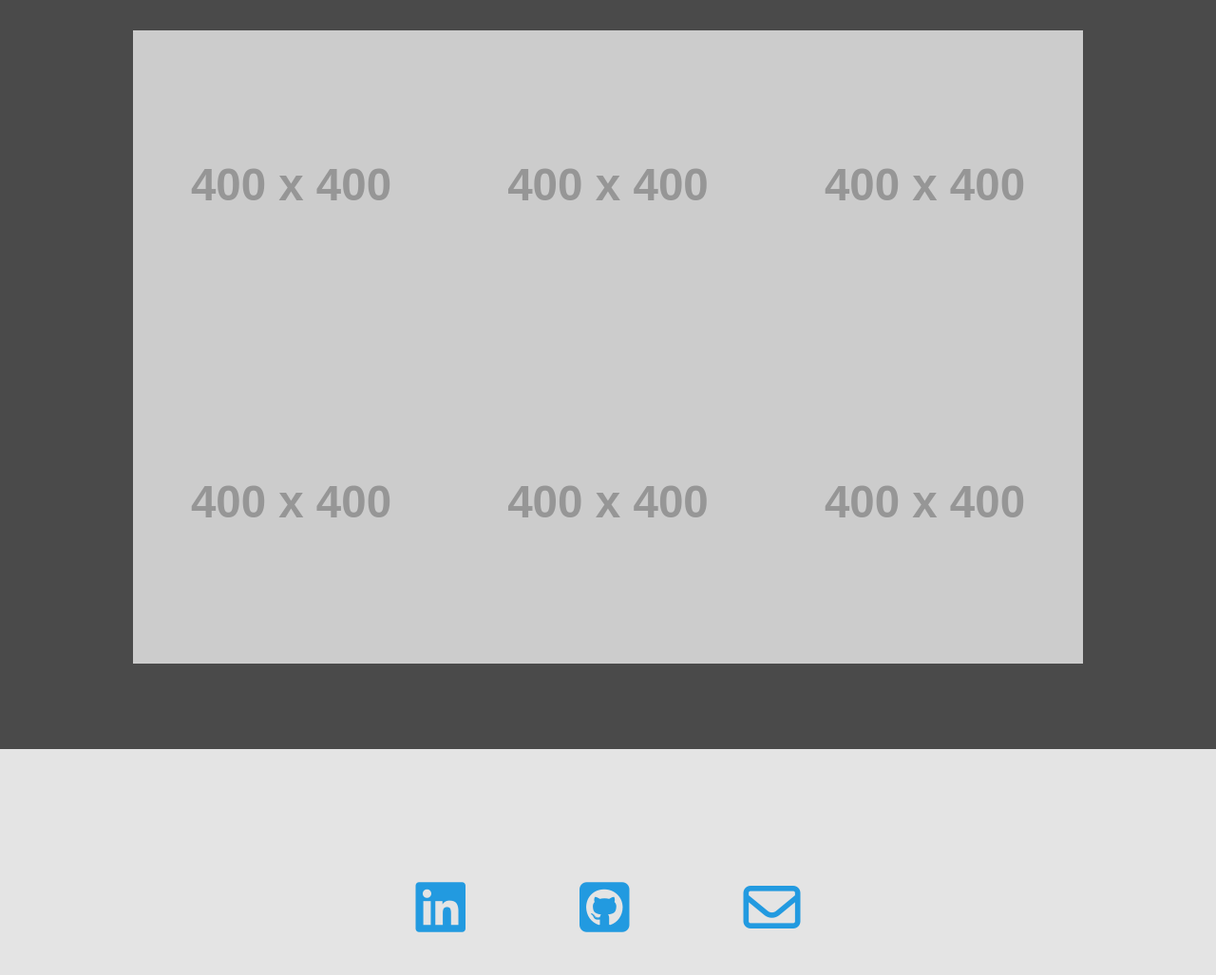
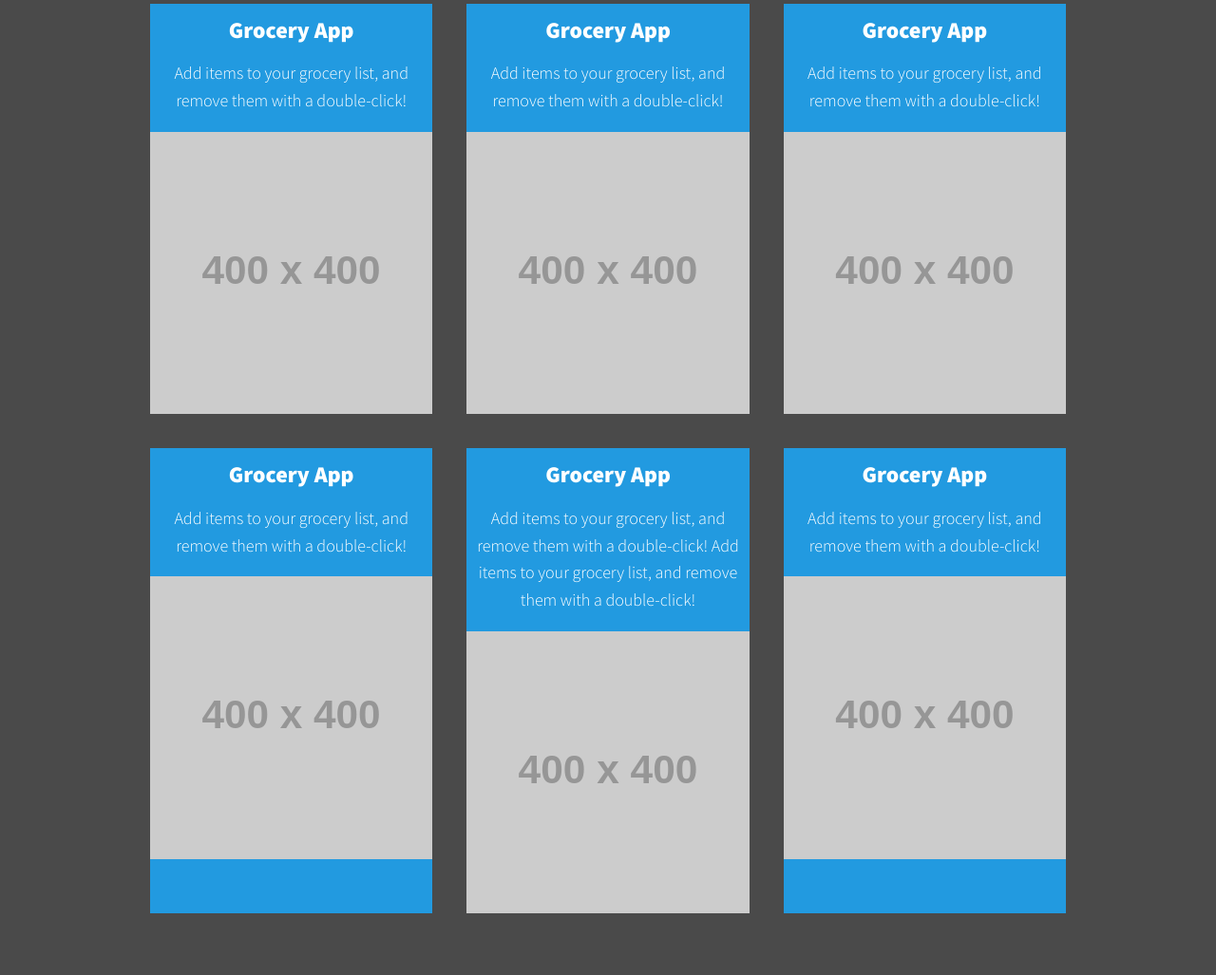
Before and after one commit to mmolli55/Portfolio-Site, a plain HTML site: page index.html in a window 1280 px wide. Shown: the part 2103-3130 px from the top of the page at 95% size. Drawn offline with nearby package versions, Linux system fonts and the light colour scheme; placeholder pictures from the web are drawn by us.

Commit message:
refined projects grid

```diff
--- a/index.css
+++ b/index.css
@@ -401,6 +401,10 @@ img.biking {
     text-align: center;
 }
 
+.section_title-projects {
+    margin-bottom: 8px;
+}
+
 .projects-grid {
     display: grid;
     grid-template-columns: repeat(auto-fit, minmax(300px, 1fr));
@@ -411,18 +415,35 @@ img.biking {
 .project {
     background: var(--clr-accent);
     overflow: hidden;
+    margin-bottom: 2em;
+    margin-left: 1em;
+    margin-right: 1em;
+}
+
+.project_title {
+  margin-top: 15px;
+}
+
+.project_description {
+  padding-left: 10px;
+  padding-right: 10px;
 }
 
 .project_img {
-    transition:
+    width: 100%;
+    /*
+        transition:
         transform 750ms cubic-bezier(.5, 0, .5, 1),
         opacity 250ms linear;
-        width: 100%;
+    */
 }
 
 .project_img:hover {
-    transform: scale(1.2);
     opacity: .5;
+    /*
+        transform: scale(1.2);
+
+    */
 }
 
 /* Footer */
--- a/index.html
+++ b/index.html
@@ -76,39 +76,52 @@
 
          <!-- Recent Projects -->
         <section class="recent-projects" id="projects">
-            <h2 class="section_title">My Projects</h2>
+            <h2 class="section_title section_title-projects">My Projects</h2>
             <p class="section_subtitle section-subtitle-projects">A sampling of my recent coding work</p>
 
             <div class="projects-grid">
                 <!-- Project 01 -->
-                <a href="#" class="project" target="_blank">
-                    <img src="https://placehold.co/400x400" alt="" class="project_img">
-                </a>
+
+                <div href="#" class="project" target="_blank">
+                    <h3 class="project_title">Grocery App</h3>
+                    <p class="project_description">Add items to your grocery list, and remove them with a double-click!</p>
+                    <a href="#"><img src="https://placehold.co/400x400" alt="" class="project_img"></a>
+                </div>
 
                 <!-- Project 02 -->
-                <a href="#" class="project" target="_blank">
-                    <img src="https://placehold.co/400x400" alt="" class="project_img">
-                </a>
+                <div href="#" class="project" target="_blank">
+                    <h3 class="project_title">Grocery App</h3>
+                    <p class="project_description">Add items to your grocery list, and remove them with a double-click!</p>
+                    <a href="#"><img src="https://placehold.co/400x400" alt="" class="project_img"></a>
+                </div>
 
                 <!-- Project 03 -->
-                <a href="#" class="project" target="_blank">
-                    <img src="https://placehold.co/400x400" alt="" class="project_img">
-                </a>
+                <div href="#" class="project" target="_blank">
+                    <h3 class="project_title">Grocery App</h3>
+                    <p class="project_description">Add items to your grocery list, and remove them with a double-click!</p>
+                    <a href="#"><img src="https://placehold.co/400x400" alt="" class="project_img"></a>
+                </div>
 
                 <!-- Project 04 -->
-                <a href="#" class="project" target="_blank">
-                    <img src="https://placehold.co/400x400" alt="" class="project_img">
-                </a>
+                <div href="#" class="project" target="_blank">
+                    <h3 class="project_title">Grocery App</h3>
+                    <p class="project_description">Add items to your grocery list, and remove them with a double-click!</p>
+                    <a href="#"><img src="https://placehold.co/400x400" alt="" class="project_img"></a>
+                </div>
 
                 <!-- Project 05 -->
-                <a href="#" class="project" target="_blank">
-                    <img src="https://placehold.co/400x400" alt="" class="project_img">
-                </a>
+                <div href="#" class="project" target="_blank">
+                    <h3 class="project_title">Grocery App</h3>
+                    <p class="project_description">Add items to your grocery list, and remove them with a double-click! Add items to your grocery list, and remove them with a double-click!</p>
+                    <a href="#"><img src="https://placehold.co/400x400" alt="" class="project_img"></a>
+                </div>
 
                 <!-- Project 06 -->
-                <a href="#" class="project" target="_blank">
-                    <img src="https://placehold.co/400x400" alt="" class="project_img">
-                </a>
+                <div href="#" class="project" target="_blank">
+                    <h3 class="project_title">Grocery App</h3>
+                    <p class="project_description">Add items to your grocery list, and remove them with a double-click!</p>
+                    <a href="#"><img src="https://placehold.co/400x400" alt="" class="project_img"></a>
+                </div>
             </div>
         </section>
 
```
